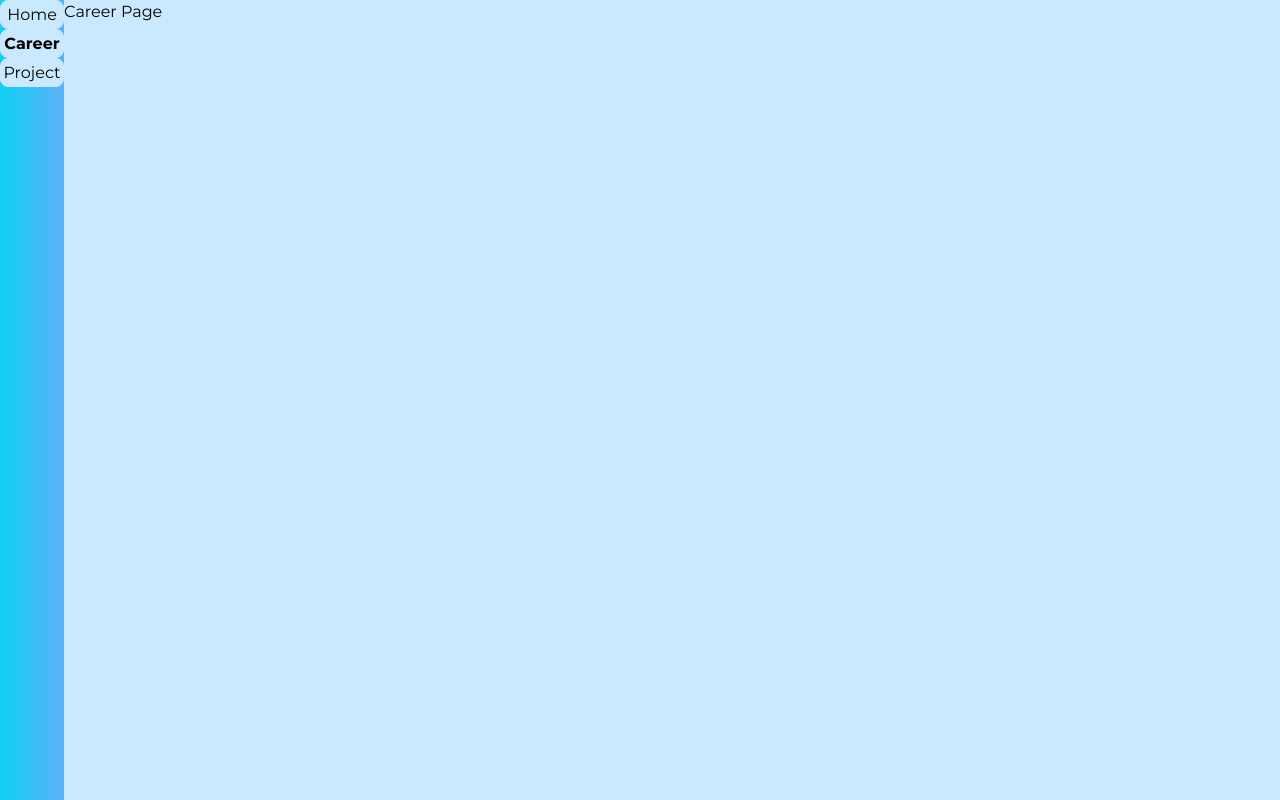
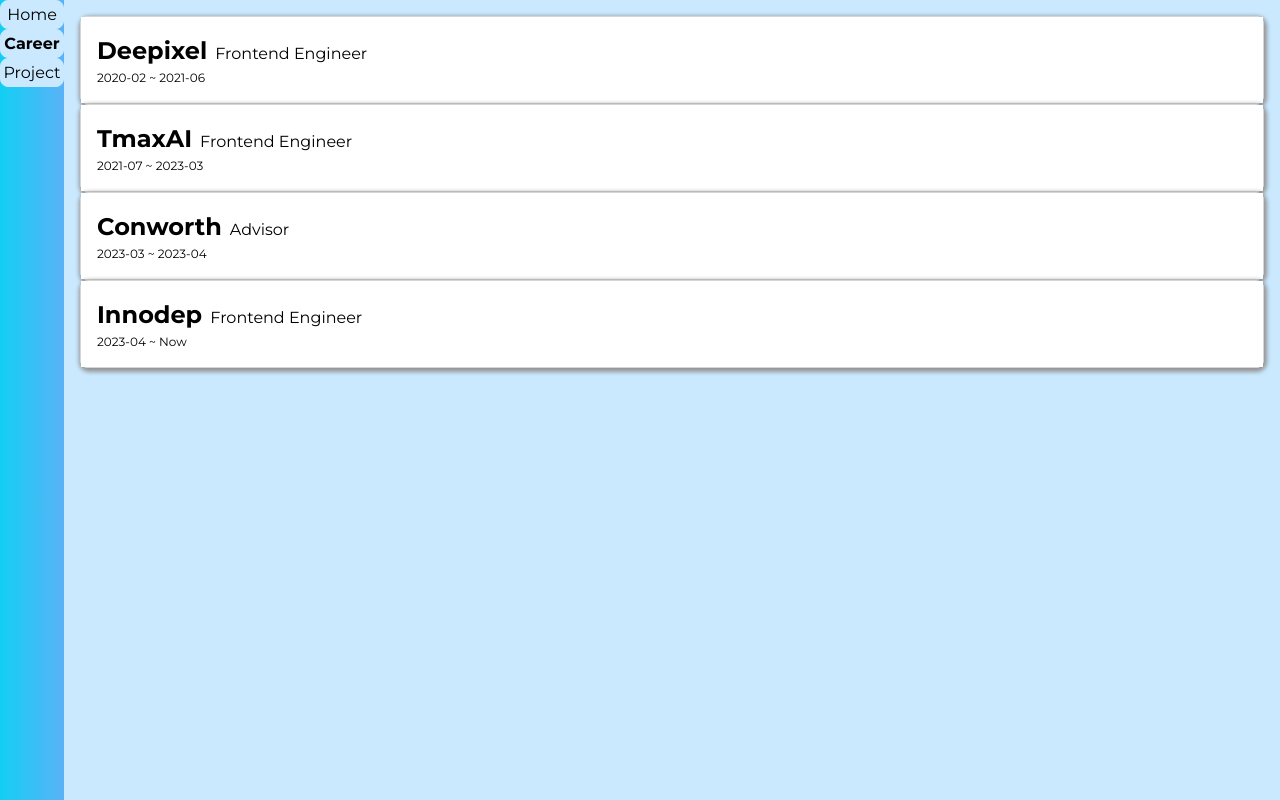
Before and after one commit to taeho-kr/taeho-world, a React (Vite) app: page /home in a window 1280 px wide. Both pictures are taken after a click on the button "Career". Built offline with nearby package versions, Linux system fonts and the light colour scheme.

Commit message:
update career

```diff
--- a/src/components/card.jsx
+++ b/src/components/card.jsx
@@ -1,17 +1,13 @@
-import styled from "styled-components"
+import styled from "styled-components";
 
 const Card = ({ children }) => {
-    return <ComponentWrapper>
-        {children}
-    </ComponentWrapper>
-}
+  return <ComponentWrapper>{children}</ComponentWrapper>;
+};
 
 const ComponentWrapper = styled.div`
-    border-radius: 0.5rem;
-    width: 100%;
-    height: 100%;
-    overflow: hidden;
-    box-shadow: 0.0625rem 0.125rem 0.25rem 0.125rem var(--gray);
-`
+  border-radius: 0.5rem;
+  border: 1px solid var(--light-gray);
+  box-shadow: 0.0625rem 0.125rem 0.25rem 0.125rem var(--gray);
+`;
 
-export default Card
+export default Card;
--- a/src/pages/CareerPage/index.jsx
+++ b/src/pages/CareerPage/index.jsx
@@ -1,12 +1,79 @@
 import styled from "styled-components";
-import { pageBox } from "../../styles/components";
+import { Caption, Content, Row, Title, pageBox } from "../../styles/components";
+import Deepixel from "./components/Deepixel";
+import { useState } from "react";
+import Card from "../../components/Card";
+import TmaxAI from "./components/TmaxAI";
+import Conworth from "./components/Conworth";
+import Innodep from "./components/Innodep";
 
 const CareerPage = () => {
-  return <PageWrapper>Career Page</PageWrapper>;
+  const [expanded, setExpanded] = useState([]);
+  const careers = [
+    {
+      title: "Deepixel",
+      start: "2020-02",
+      end: "2021-06",
+      role: "Frontend Engineer",
+      element: <Deepixel />,
+    },
+    {
+      title: "TmaxAI",
+      start: "2021-07",
+      end: "2023-03",
+      role: "Frontend Engineer",
+      element: <TmaxAI />,
+    },
+    {
+      title: "Conworth",
+      start: "2023-03",
+      end: "2023-04",
+      role: "Advisor",
+      element: <Conworth />,
+    },
+    {
+      title: "Innodep",
+      start: "2023-04",
+      end: null,
+      role: "Frontend Engineer",
+      element: <Innodep />,
+    },
+  ];
+
+  return (
+    <PageWrapper>
+      {careers.map((career) => (
+        <Card key={career.title}>
+          <CareerWrapper>
+            <CareerTitleContainer>
+              <Title>{career.title}</Title>
+              <Content>{career.role}</Content>
+            </CareerTitleContainer>
+            <CareerTitleContainer>
+              <Caption>{`${career.start} ~ ${
+                career.end ? career.end : "Now"
+              }`}</Caption>
+            </CareerTitleContainer>
+            {career.element}
+          </CareerWrapper>
+        </Card>
+      ))}
+    </PageWrapper>
+  );
 };
 
 const PageWrapper = styled.div`
   ${pageBox}
+  padding: 1rem;
+`;
+
+const CareerWrapper = styled.div`
+  padding: 1rem;
+  background-color: var(--white);
+`;
+
+const CareerTitleContainer = styled(Row)`
+  align-items: baseline;
 `;
 
 export default CareerPage;
--- a/src/styles/components.js
+++ b/src/styles/components.js
@@ -1,4 +1,4 @@
-import { css } from "styled-components";
+import styled, { css } from "styled-components";
 
 export const pageBox = css`
   width: 100%;
@@ -20,3 +20,40 @@
   display: flex;
   flex-direction: row;
 `;
+
+export const Title = styled.span`
+  font-size: 1.5rem;
+  font-weight: bold;
+`;
+
+export const SubTitle = styled.span`
+  font-size: 1.25rem;
+  font-weight: normal;
+`;
+
+export const ContentStrong = styled.span`
+  font-size: 1rem;
+  font-weight: bold;
+`;
+
+export const Content = styled.span`
+  font-size: 1rem;
+  font-weight: normal;
+`;
+
+export const Caption = styled.span`
+  font-size: 0.75rem;
+  font-weight: normal;
+`;
+
+export const Row = styled.div`
+  display: flex;
+  flex-direction: row;
+  gap: 0.5rem;
+`;
+
+export const Column = styled.div`
+  display: flex;
+  flex-direction: column;
+  gap: 0.5rem;
+`;
```
